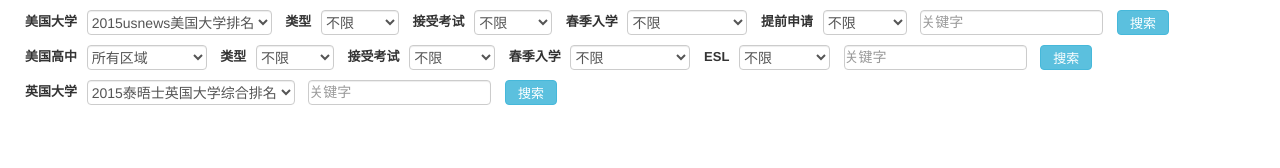
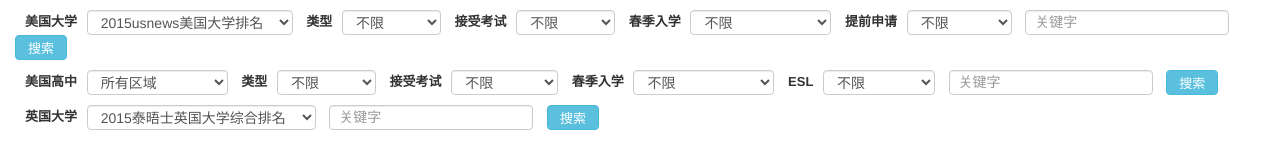
Before and after one commit to xiaoshude/iframe, a website: page index.html in a window 1280 px wide. Drawn offline with nearby package versions, Linux system fonts and the light colour scheme.

Commit message:
style amend

```diff
--- a/index.html
+++ b/index.html
@@ -23,8 +23,10 @@
         }
         #shunshun_school select, #shunshun_school input {
             line-height: 25px;
-            padding: 0!important;
+            padding-top: 0!important;
             margin: 0;
+            padding-bottom: 0;
+            padding-left: 9px;
         }
 
         #shunshun_school option {
```
